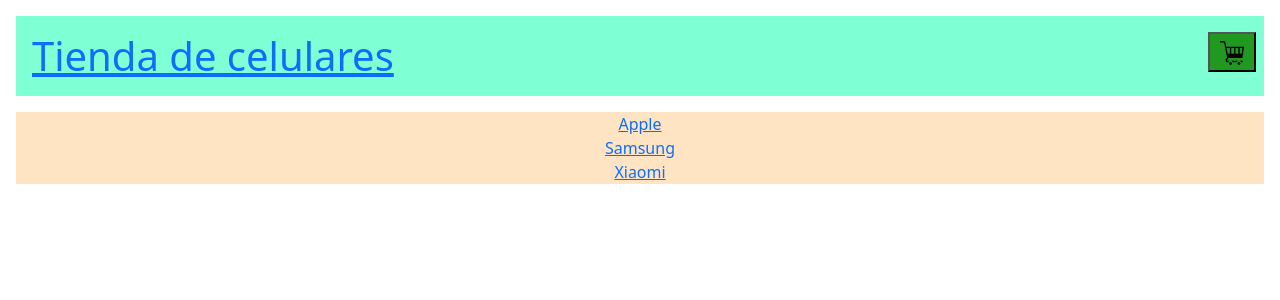
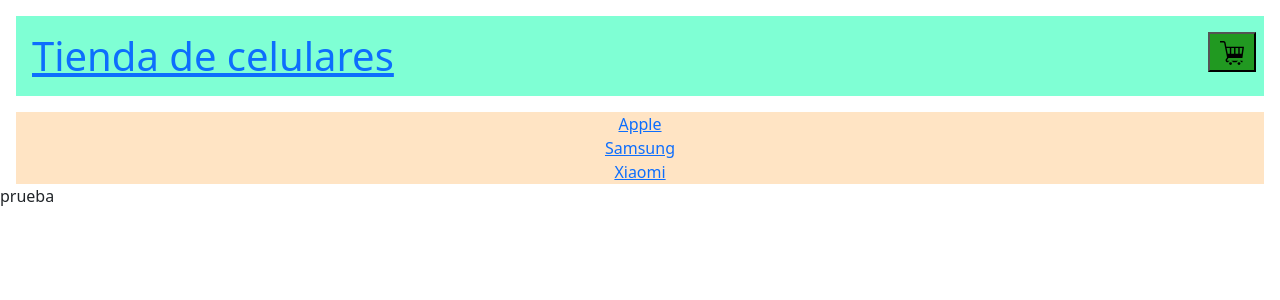
Before and after one commit to EAGOMEZDR/reactJs, a React (Create React App) app: page /Checkout in a window 1280 px wide. Shown: the top 300 px of the page. Built offline with nearby package versions, Linux system fonts and the light colour scheme.

Commit message:
order firebase

```diff
--- a/src/App.js
+++ b/src/App.js
@@ -3,12 +3,11 @@ import './App.css';
 import 'bootstrap/dist/css/bootstrap.min.css';
 import NavBar from './components/NavBar/NavBar';
 import ItemListContainer from './components/ItemListContainer/ItemListContainer';
-import ItemCount from './components/ItemCount/ItemCount';
 import ItemDetailContainer from './components/ItemDetailContainer/ItemDetailContainer';
-import {BrowserRouter, Routes, Route, Navigate} from 'react-router-dom'
-import CartWidget from './components/CartWidget/CartWidget';
+import {BrowserRouter, Routes, Route} from 'react-router-dom'
 import  Cart  from './components/Cart/Cart';
 import { CartContextProvider } from './context/cartContext';
+import { Checkout } from './components/Checkout/Checkout';
 
 
 
@@ -25,6 +24,7 @@ function App() {
         <Route path="/categoria/:categoriaId" element={<ItemListContainer/>} />
         <Route  path="/detalle/:id" element={<ItemDetailContainer/>} />
         <Route  path='/cart' element={ <Cart />} />
+        <Route path='/Checkout' element ={<Checkout/>} />
         {/* <Route  path='/cart' element={ <ItemCount stock={15} initial={1} onAdd={"0"} />} /> */}
         {/* <Route  path='*' element={<Navigate to="/" />} /> */}
       </Routes>
--- a/src/components/Cart/Cart.js
+++ b/src/components/Cart/Cart.js
@@ -1,12 +1,15 @@
-import { useState } from "react";
 import { Link } from "react-router-dom";
 import { useCartContext } from "../../context/cartContext";
 import { addDoc, collection, getFirestore} from 'firebase/firestore'
+import { useState } from "react";
+import { Checkout } from "../Checkout/Checkout";
+
 
 
 export const BotonBorrar = ({props})=>{
     return <button onClick={props}>BORRAR TODO</button>
 }
+
 
 
 
@@ -24,26 +27,34 @@ export const numeroDeArticulos = (cart)=>{
 
 }
 
+
 const Cart =() =>{
     const { cartList, vaciarCarrito, removeItem, precioTotal} = useCartContext()
 
-    let orden ={ }
+
 
     const crearOrden =(e)=>{
-    orden .buyer = {name:'asd', email:'a@gmail.com', phone:'12341234'}
-    orden.total = 500
+        // e.preventDefault()
+        let orden ={}
 
-    orden.items = cartList.map( cartItem =>{
-        const id = cartItem.id
-        const nombre = cartItem.nombre
-        const precio = cartItem.precio * cartItem.cant
+
+        orden.buyer = {name:'asd', email:'a@gmail.com', phone:'12341234'}
+        orden.total = precioTotal(cartList)
+
+        orden.items = cartList.map( cartItem =>{
+            const id = cartItem.id
+            const nombre = cartItem.nombre
+            const precio = cartItem.precio * cartItem.cant
+
 
         return {id,nombre,precio}
-    })
+        })
+
        const db = getFirestore()
        const orderCollection = collection(db,'orders')
        addDoc (orderCollection,orden)
        .then(resp => console.log(resp))
+
     }
 
 
@@ -89,7 +100,7 @@ const Cart =() =>{
             <div> Tienes actualmente {numeroDeArticulos(cartList)} articulos en tu carro.</div>
             <div> El costo total de los productos seleccionados asciende a la suma de USD$ {precioTotal(cartList)}</div>
             <button onClick={vaciarCarrito} >Vaciar Carrito</button>
-            <button onClick={crearOrden}>Continuar con la Compra</button>
+            <button onClick={()=> {crearOrden(cartList)}}>Continuar con la Compra</button>
             {/* <button onClick={()=>precioTotal(cartList)}>BOTON DE PRUEBA DE FUNCION</button>    */}
             </>
         )
@@ -104,15 +115,7 @@ const Cart =() =>{
         :
         <Conditionalreturn2 />
         }
-
         </div>
-
-
-
-
-
-
-
         </>
     )
 }
--- /dev/null
+++ b/src/components/Checkout/Checkout.js
@@ -0,0 +1,16 @@
+
+
+
+export const Checkout =(props)=>{
+
+
+
+    return (
+        <>
+        {console.log(props)}
+        <div>
+        prueba
+        </div>
+        </>
+    )
+}
```
Also changed, not shown: src/context/cartContext.js (line endings or trailing spaces).
